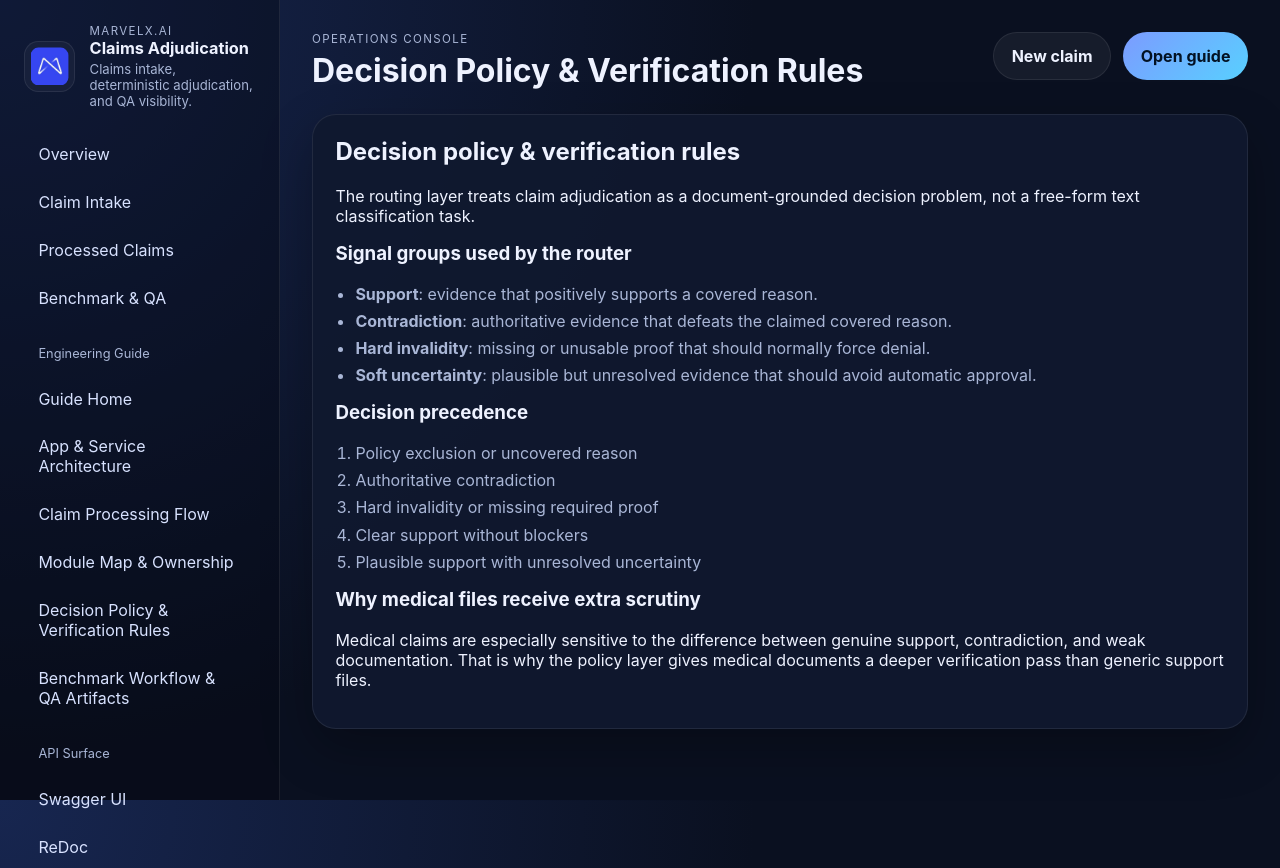
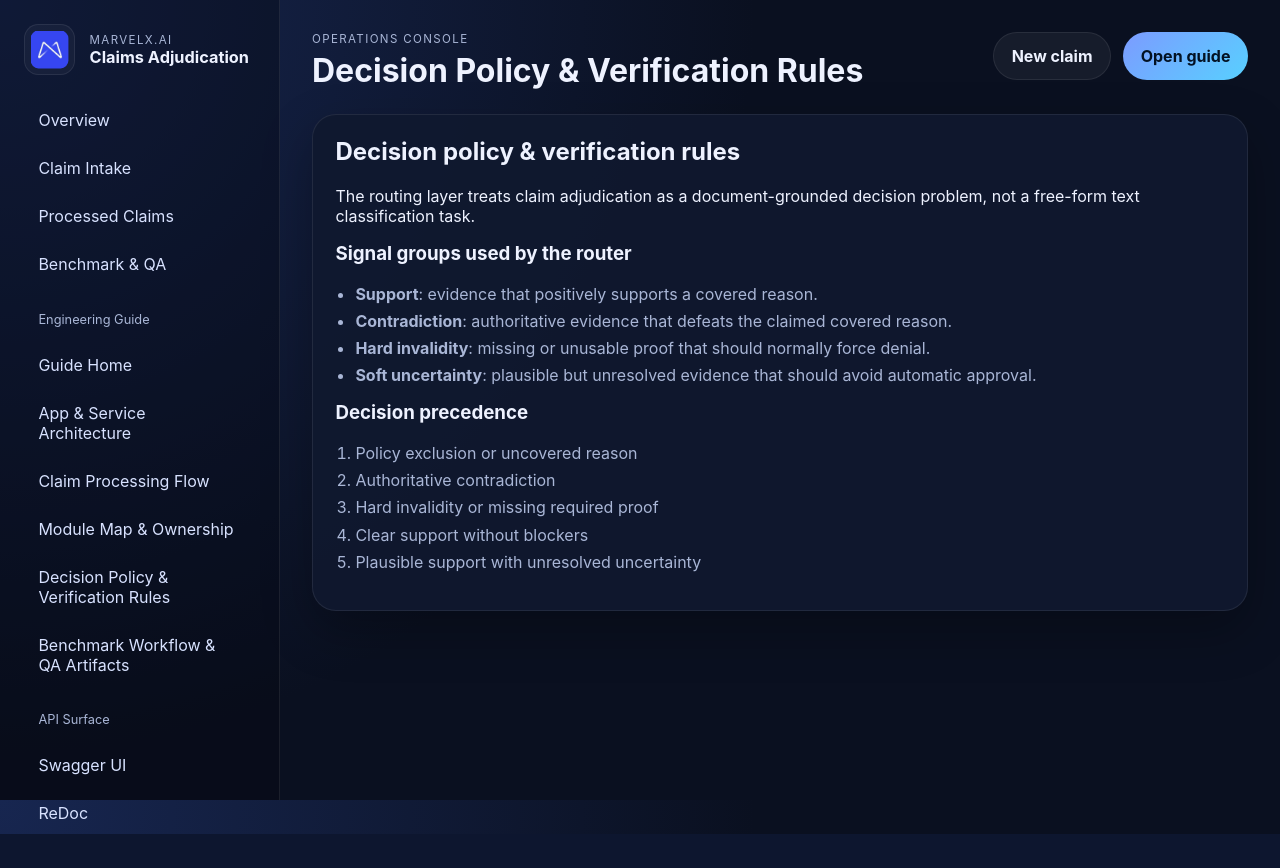
Before and after one commit to oscar-omlf/marvelx-claims-adjudication, a FastAPI app: page /guide/policy in a window 1280 px wide. After the commit the page ends 834 px from the top, so only its background shows below. Run offline with FastAPI, Linux system fonts and the light colour scheme; some libraries are stand-ins or nearby versions.

Commit message:
Removed redundant info.

```diff
--- a/templates/base.html
+++ b/templates/base.html
@@ -19,7 +19,6 @@
           <div>
             <div class="eyebrow">MarvelX.ai</div>
             <div class="brand-title">Claims Adjudication</div>
-            <div class="brand-subtitle">{{ product_tagline }}</div>
           </div>
         </div>
         <nav class="nav">
--- a/templates/guide_policy.html
+++ b/templates/guide_policy.html
@@ -18,7 +18,5 @@
     <li>Clear support without blockers</li>
     <li>Plausible support with unresolved uncertainty</li>
   </ol>
-  <h3>Why medical files receive extra scrutiny</h3>
-  <p>Medical claims are especially sensitive to the difference between genuine support, contradiction, and weak documentation. That is why the policy layer gives medical documents a deeper verification pass than generic support files.</p>
 </section>
 {% endblock %}
```
